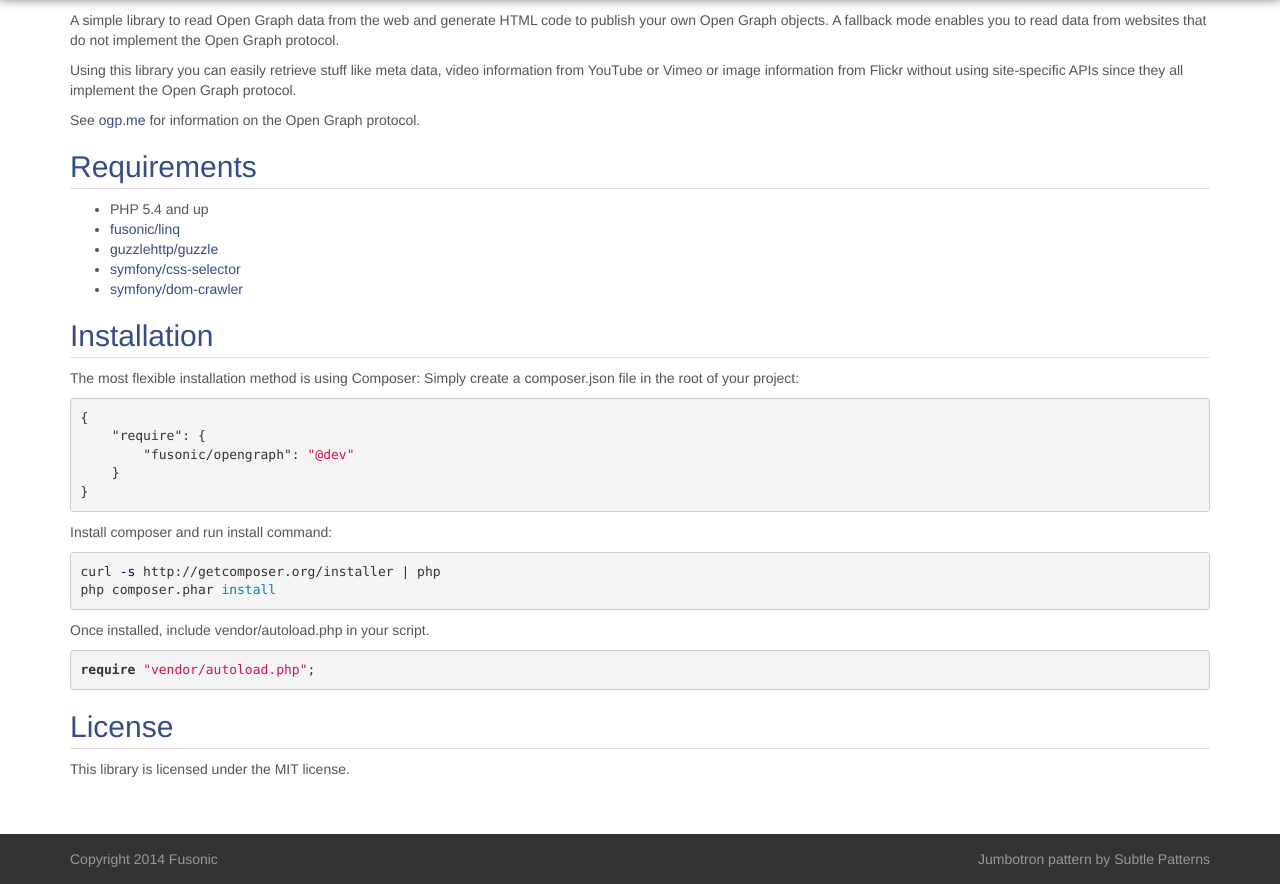
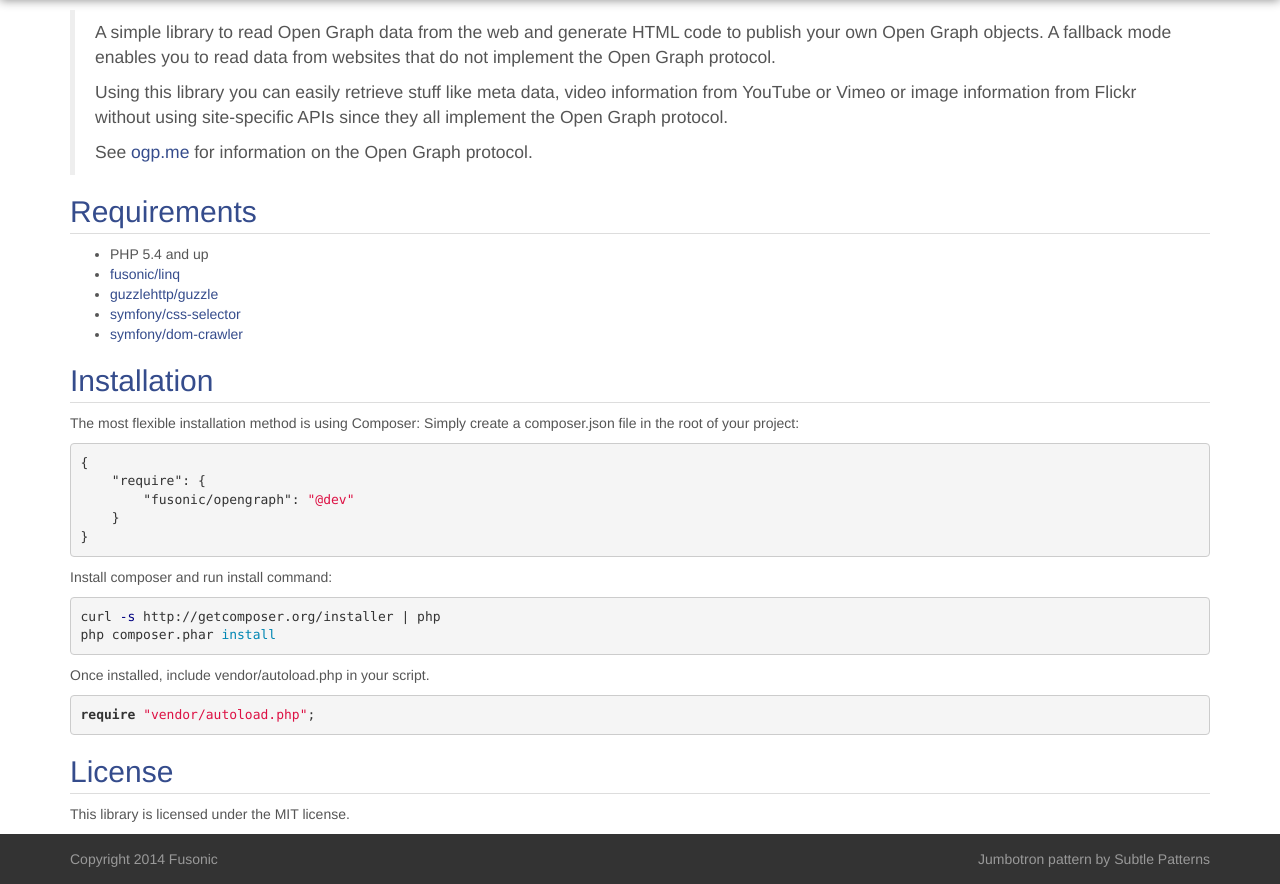
Before and after one commit to fusonic/opengraph, a Jekyll site: the page built from 00-index.md, in a window 1280 px wide and 1243 px high. Shown: the part 359-1243 px from the top of the window. Built offline with Jekyll 4.4.1, drawn with Linux system fonts in a browser that asks for light colours; nearby versions of some CDN libraries.

Commit message:
Fixed start page

```diff
--- a/00-index.md
+++ b/00-index.md
@@ -4,11 +4,11 @@ title: Home
 permalink: /
 ---
 
-A simple library to read Open Graph data from the web and generate HTML code to publish your own Open Graph objects. A fallback mode enables you to read data from websites that do not implement the Open Graph protocol.
-
-Using this library you can easily retrieve stuff like meta data, video information from YouTube or Vimeo or image information from Flickr without using site-specific APIs since they all implement the Open Graph protocol.
-
-See [ogp.me](http://ogp.me) for information on the Open Graph protocol.
+> A simple library to read Open Graph data from the web and generate HTML code to publish your own Open Graph objects. A fallback mode enables you to read data from websites that do not implement the Open Graph protocol.
+>
+> Using this library you can easily retrieve stuff like meta data, video information from YouTube or Vimeo or image information from Flickr without using site-specific APIs since they all implement the Open Graph protocol.
+>
+> See [ogp.me](http://ogp.me) for information on the Open Graph protocol.
 
 ## Requirements
 
```
